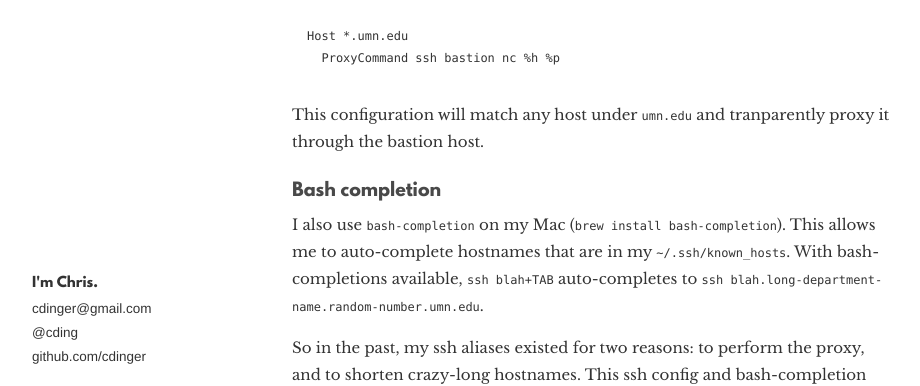
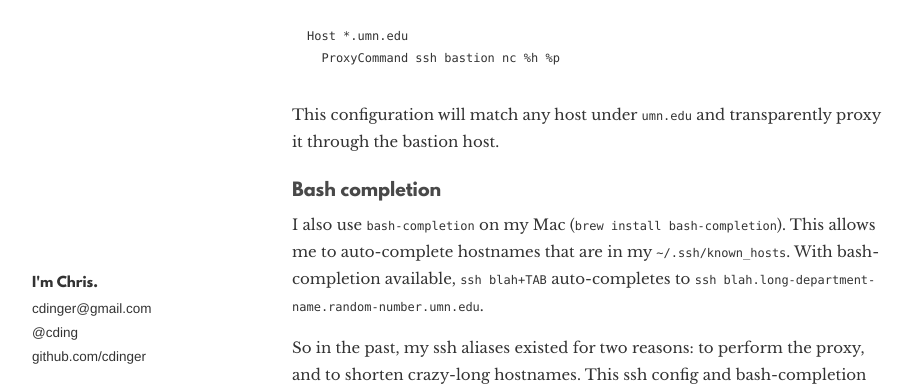
Before and after one commit to cdinger/cdinger.github.com, a Jekyll site: the page built from _posts/2015-02-20-using-ssh-bastion-hosts-without-going-mad.md, in a window 1280 px wide. Shown: the part 490-876 px from the top of the page, without its empty margins (178-1098 px from the left). Built offline with Jekyll 4.4.1, drawn with Linux system fonts in a browser that asks for light colours; nearby versions of some CDN libraries; comment, search, counter and statistics services are not loaded.

Commit message:
Fix typos

```diff
--- a/_posts/2015-02-20-using-ssh-bastion-hosts-without-going-mad.md
+++ b/_posts/2015-02-20-using-ssh-bastion-hosts-without-going-mad.md
@@ -24,14 +24,14 @@ My `.ssh/config` now contains these four precious lines:
     Host *.umn.edu
       ProxyCommand ssh bastion nc %h %p
 
-This configuration will match any host under `umn.edu` and tranparently proxy it
+This configuration will match any host under `umn.edu` and transparently proxy it
 through the bastion host.
 
 ### Bash completion
 
 I also use `bash-completion` on my Mac (`brew install bash-completion`). This
 allows me to auto-complete hostnames that are in my `~/.ssh/known_hosts`.
-With bash-completions available, `ssh blah+TAB` auto-completes to
+With bash-completion available, `ssh blah+TAB` auto-completes to
 `ssh blah.long-department-name.random-number.umn.edu`.
 
 So in the past, my ssh aliases existed for two reasons: to perform the proxy,
```
